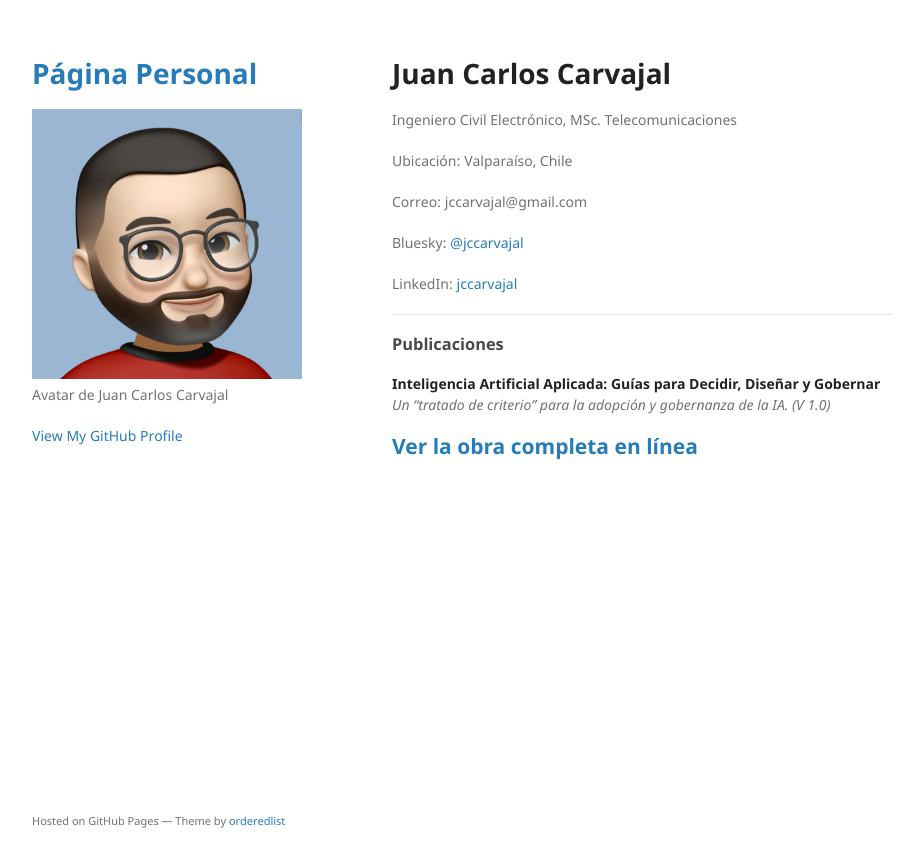
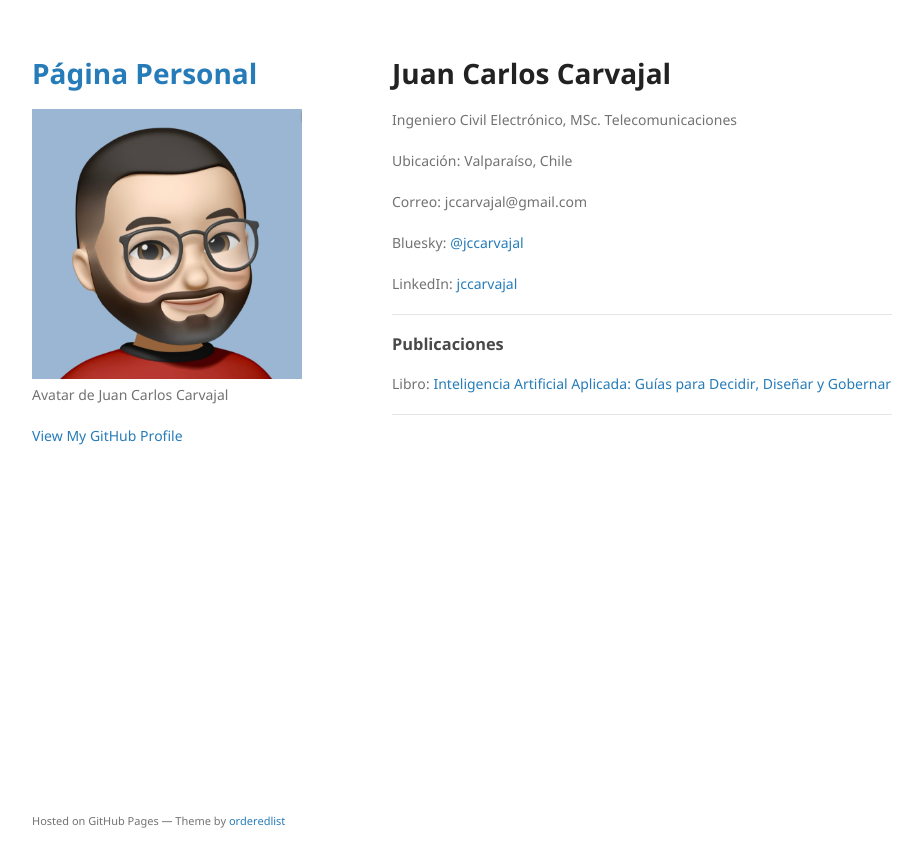
Before and after one commit to jccarvajal/jccarvajal.github.io, a Jekyll site: the page built from index.md, in a window 1280 px wide. Shown: the top 867 px of the page, without its empty margins (178-1101 px from the left). Built offline with Jekyll 4.4.1, drawn with Linux system fonts in a browser that asks for light colours; our own code applies the rules of GitHub Pages for plain Markdown files.

Commit message:
Update index.md
ajuste formato

```diff
--- a/index.md
+++ b/index.md
@@ -17,8 +17,6 @@ LinkedIn: [jccarvajal](https://www.linkedin.com/in/jccarvajal/)
 ---
 ### Publicaciones
 
-**Inteligencia Artificial Aplicada: Guías para Decidir, Diseñar y Gobernar**
-*Un "tratado de criterio" para la adopción y gobernanza de la IA. (V 1.0)*
+Libro: [Inteligencia Artificial Aplicada: Guías para Decidir, Diseñar y Gobernar](http://www.jccarvajal.com/IA-Aplicada/)
 
-[Ver la obra completa en línea](http://www.jccarvajal.com/IA-Aplicada/)
 ---
```
